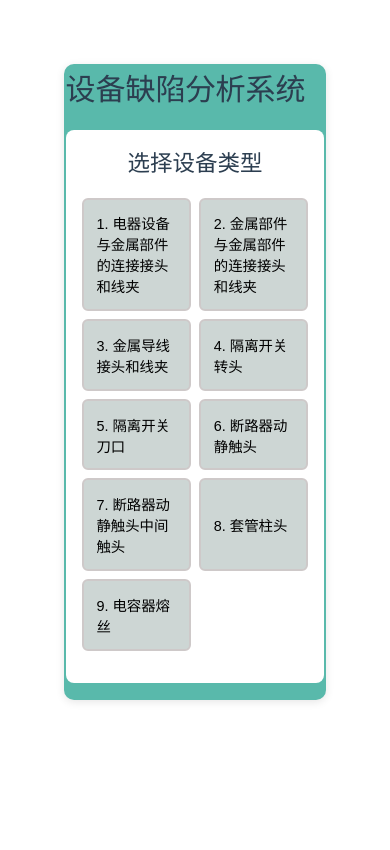
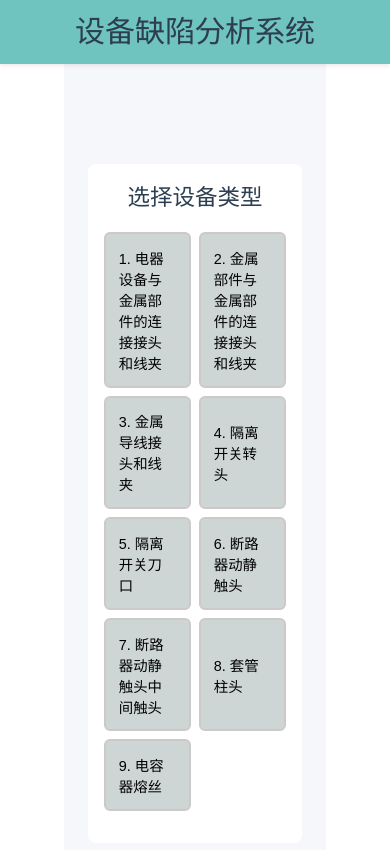
Before and after one commit to zxg156/infrared-defect-project, a Vue app: page / in a window 390 px wide. Shown: the top 850 px of the page. Built offline with nearby package versions, Linux system fonts and the light colour scheme.

Commit message:
change 2

```diff
--- a/src/views/DefectAnalysisPage.vue
+++ b/src/views/DefectAnalysisPage.vue
@@ -3,6 +3,8 @@
     <div class="header">
       <h1>设备缺陷分析系统</h1>
     </div>
+    <!-- 为内容添加一个容器，设置顶部外边距以避免被标题覆盖 -->
+    <div class="content">
       <DeviceSelection
         :devices="devices"
         :selectedDevice="selectedDevice"
@@ -46,7 +48,20 @@
           />
           <div v-for="(group, device) in filteredGroupedHistory" :key="device">
             <h3>{{ device }}</h3>
-          <table class="history-table">
+            <div class="history-cards" v-if="isMobile">
+              <div
+                v-for="history in paginatedGroupedHistory[device]"
+                :key="history.timestamp"
+                :class="getDefectClass(history.defectLevel)"
+                class="history-card"
+              >
+                <p><strong>测量日期和时间:</strong> {{ history.timestamp }}</p>
+                <p><strong>温度数值 (T0, T1, T2):</strong> ({{ history.T0 }}℃, {{ history.T1 }}℃, {{ history.T2 }}℃)</p>
+                <p><strong>δ值:</strong> {{ history.delta }}%</p>
+                <p><strong>缺陷等级:</strong> {{ history.defectLevel }}</p>
+              </div>
+            </div>
+            <table class="history-table" v-else>
               <thead>
                 <tr>
                   <th>测量日期和时间</th>
@@ -84,6 +99,7 @@
               >
                 下一页
               </button>
+            </div>
           </div>
         </div>
       </div>
@@ -136,6 +152,13 @@ const searchQuery = ref('');
 const itemsPerPage = ref(5);
 const currentPage = ref({});
 const totalPages = ref({});
+const isMobile = ref(window.innerWidth <= 768);
+
+const handleResize = () => {
+  isMobile.value = window.innerWidth <= 768;
+};
+
+window.addEventListener('resize', handleResize);
 
 const selectDevice = (index) => {
   selectedDevice.value = index;
@@ -294,25 +317,40 @@ const nextPage = (device) => {
 </script>
 
 <style scoped>
-/* 修改背景颜色为浅蓝色 */
-body {
-  background-color: rgb(97, 200, 235);
+html, body {
+  margin: 10;
+  padding: 0.1rem;
+  height: 100%;
+  width: 100%;
+  overflow-x: hidden; /* 防止出现水平滚动条 */
 }
 
 .container {
-  max-width: flex;
-  padding: 0.1rem;
-  background: #59b9ab;
-  border-radius: 10px;
-  box-shadow: 0 2px 8px rgba(0, 0, 0, 0.1);
+  min-height: 100vh;
+  width: 100%; /* 宽度设置为100%，去除多余宽度 */
+  background: #f5f7fa;
+  display: flex;
+  flex-direction: column;
+  box-sizing: border-box;
+  margin: 0 auto; /* 水平居中 */
+  padding: 0.1rem; /* 添加内边距 */
 }
 
 .header {
+  position: fixed; /* 固定定位 */
+  top: 0; /* 置顶 */
+  left: 0; /* 左对齐 */
+  width: 100%; /* 宽度与屏幕一致 */
+  background: #70c4bf; /* 背景颜色 */
+  box-shadow: 0 2px 4px rgba(129, 48, 48, 0.1); /* 添加阴影 */
+  z-index: 200; /* 确保标题在其他内容之上 */
+  margin-bottom: 0; /* 移除底部外边距 */
   text-align: center;
-  margin-bottom: 1rem;
-  width: 100%;
-  height: 100%;
-  display: flex;
+}
+
+.content {
+  margin-top: 80px; /* 顶部外边距，避免内容被标题覆盖 */
+  padding: 1rem; /* 添加内边距 */
 }
 
 .history-table {
@@ -329,19 +367,19 @@ body {
 }
 
 .history-table th {
-  background-color: #b6c5bd;
+  background-color: #f0f9f4;
 }
 
 .warning {
-  background: #a2cc9c;
+  background: #fff3cd;
 }
 
 .critical-1 {
-  background: #e9a362;
+  background: #ffe5d0;
 }
 
 .critical-2 {
-  background: #cca6aa;
+  background: #f8d7da;
 }
 
 .btn {
@@ -355,7 +393,7 @@ body {
 }
 
 .secondary {
-  background: #aebeb7;
+  background: #e0e0e0;
 }
 
 .search-input {
@@ -369,4 +407,42 @@ body {
 .page-btn {
   margin: 0 0.5rem;
 }
+
+.TemperatureInput input {
+  width: 70%;
+}
+
+.history-card {
+  border: 1px solid #e0e0e0;
+  border-radius: 4px;
+  padding: 1rem;
+  margin-bottom: 1rem;
+}
+
+@media (max-width: 768px) {
+  .container {
+    padding: 0.5rem;
+    min-height: 100vh;
+    width: 100%; /* 小屏幕下宽度设置为100% */
+  }
+
+  .header {
+    padding: 0.5rem; /* 小屏幕下减少内边距 */
+  }
+
+  .content {
+    margin-top: 60px; /* 小屏幕下减少顶部外边距 */
+  }
+
+  .history-table th,
+  .history-table td {
+    padding: 0.4rem;
+    font-size: 0.8rem;
+  }
+
+  .btn {
+    padding: 0.4rem 0.8rem;
+    font-size: 0.8rem;
+  }
+}
 </style>
```
Also changed, not shown: 5 other files (tests, documents, lock files or other folders). Lines whose indentation alone changed are shown as unchanged.
